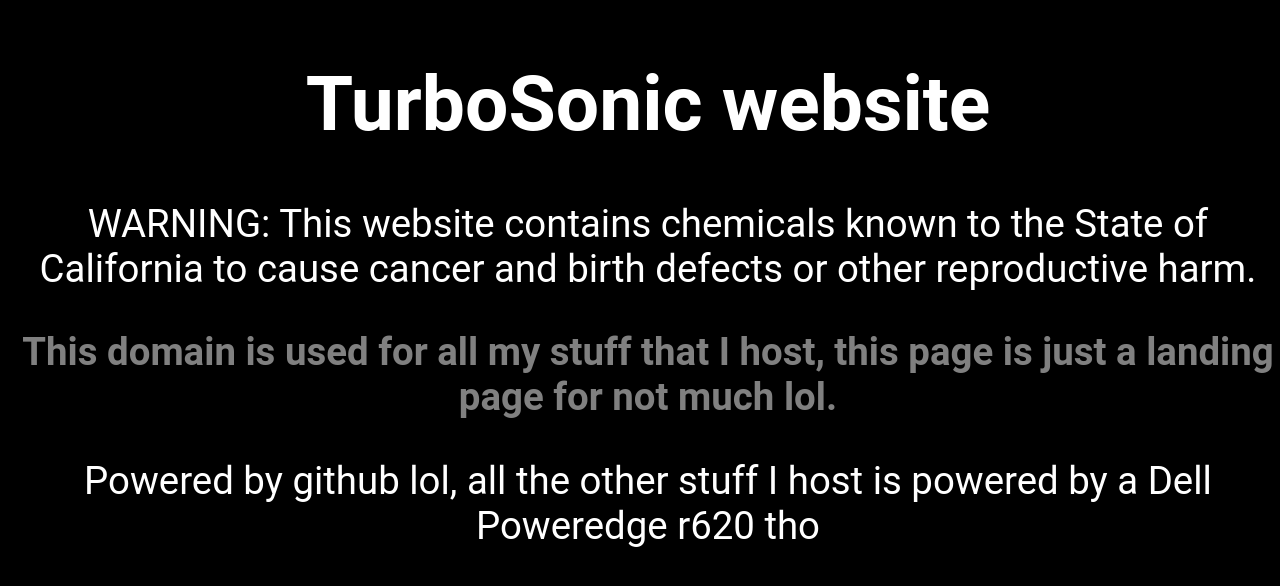
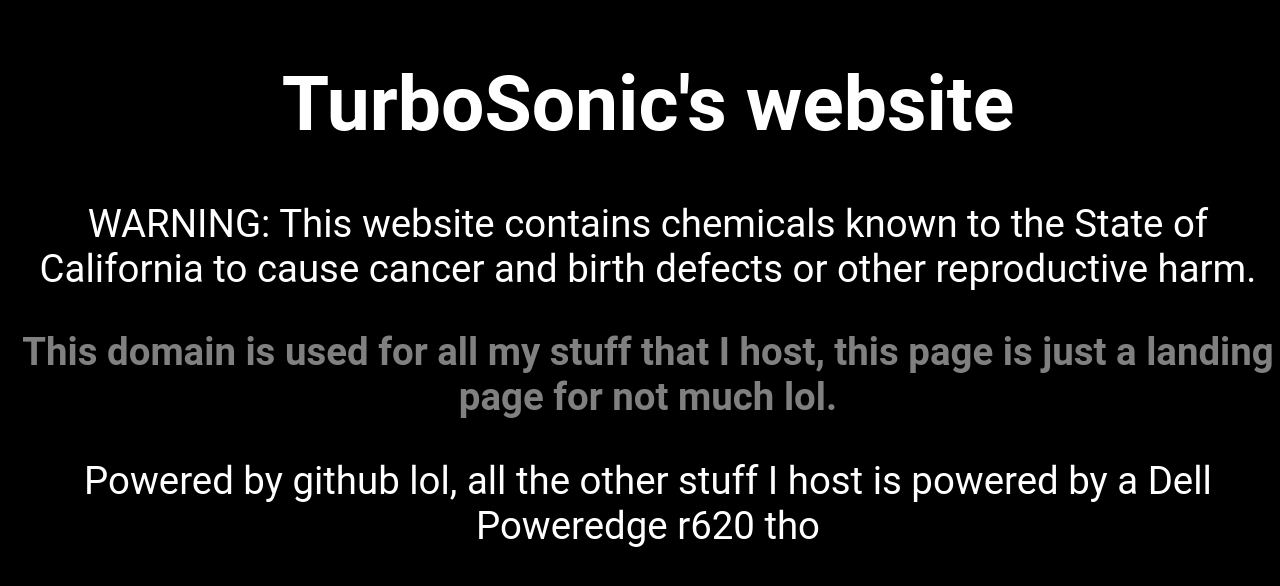
Before and after one commit to TurboSonic1/turbosonic.online, a plain HTML site: page index.html in a window 1280 px wide. Drawn offline with Linux system fonts and the light colour scheme.

Commit message:
Update index.html

```diff
--- a/index.html
+++ b/index.html
@@ -24,7 +24,7 @@
     </style>
     <body>
         <main>
-               <h1>TurboSonic website</h1>
+               <h1>TurboSonic's website</h1>
                <p>WARNING: This website contains chemicals known to the State of California to cause cancer and birth defects or other reproductive harm.</p>
                <h2>This domain is used for all my stuff that I host, this page is just a landing page for not much lol.</h2>
                <p>Powered by github lol, all the other stuff I host is powered by a Dell Poweredge r620 tho</p>
```
